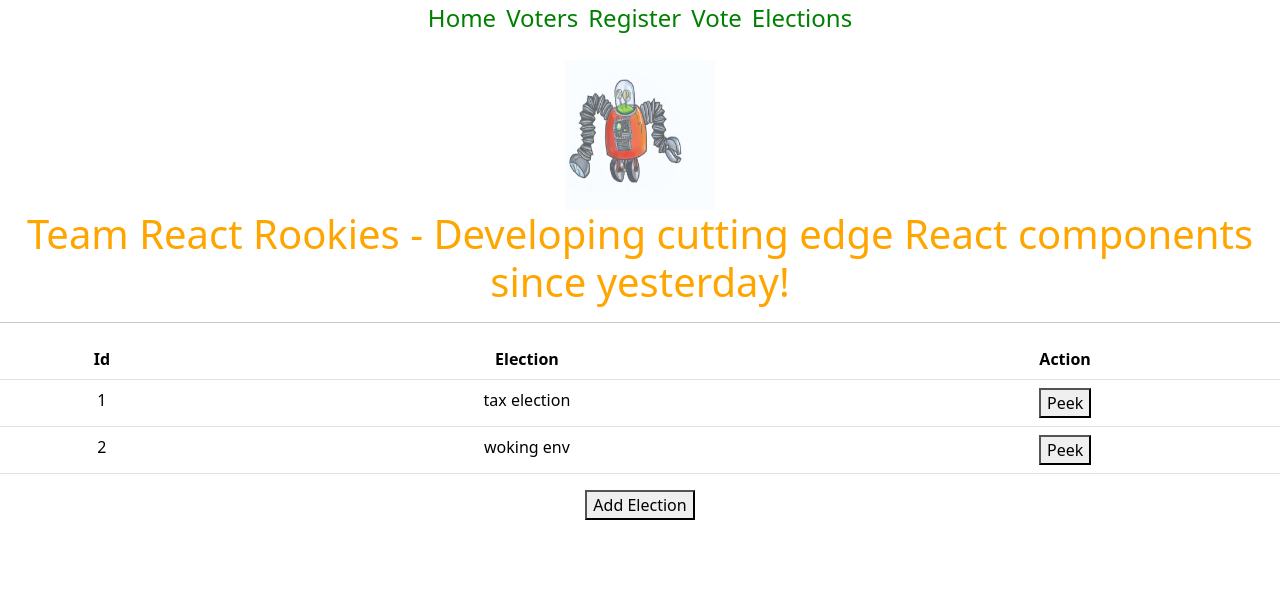
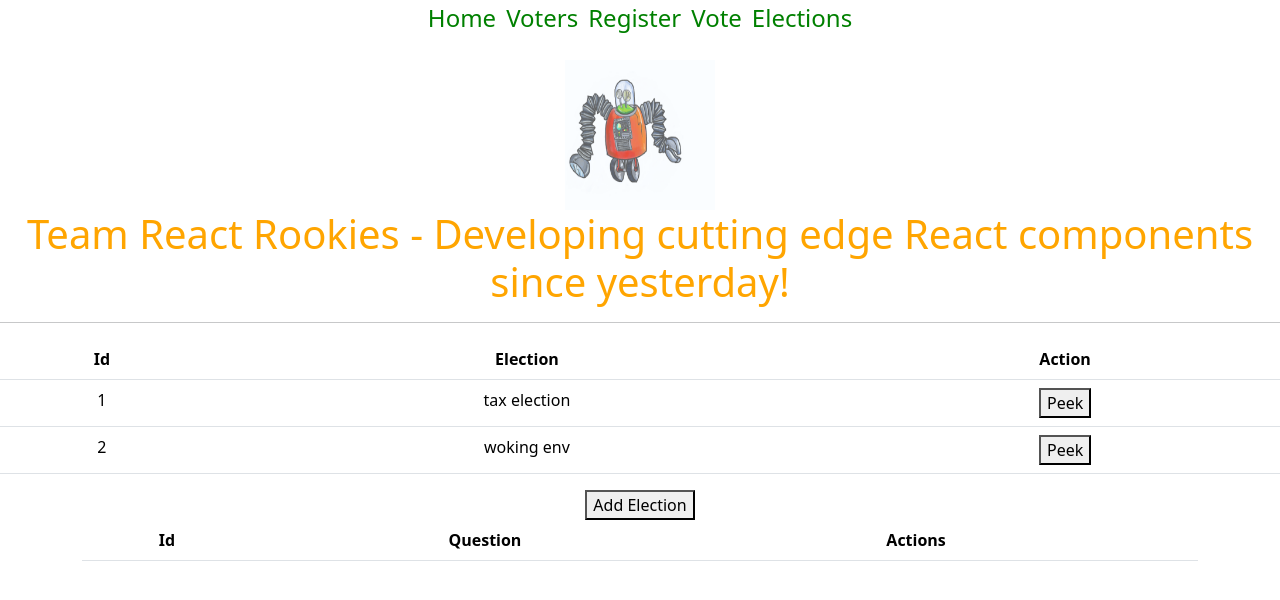
Before and after one commit to agermenos/bootcamp, a React (Create React App) app: page /elections in a window 1280 px wide. Shown: the top 600 px of the page. Built offline with nearby package versions, Linux system fonts and the light colour scheme; data requests are answered from the project's data file.

Commit message:
Updates to NewQuestionForm

```diff
--- a/src/components/ElectionTable.jsx
+++ b/src/components/ElectionTable.jsx
@@ -4,20 +4,40 @@ import NewQuestionForm from './NewQuestionForm';
 
 function ElectionTable(props) {
     const {isNew, electionFormValue} = props;
-    const [electionForm, setElectionForm] = useState(electionFormValue);
+    const [electionForm, setElectionForm] = useState({});
+
+    useEffect (
+        () => {
+            !isNew && electionFormValue?
+            setElectionForm({
+                id: electionFormValue.id + 0,
+                description: electionFormValue.description + "",
+                questions: electionFormValue.questions?[...electionFormValue.questions]:[]
+            }):
+            setElectionForm({
+                    id: null,
+                    description: null,
+                    questions: []
+            })
+        }, [electionFormValue, isNew]
+    )
 
     const addQuestion = (question) => {
         const myElectionForm = electionForm?{
             id: electionForm.id || null,
-            descripion: electionForm.descripion || "test",
-            questions: electionForm.questions || []
+            descripion: electionForm.description || "test",
+            questions: [...electionForm.questions] || []
         }:{
             description:"test",
             questions:[]
         };
-        myElectionForm.questions.push(question);
+        myElectionForm.questions.push(
+            {   id: myElectionForm.questions.length + 1,
+                description: question});
         setElectionForm({
-            ...myElectionForm
+            id: myElectionForm.id + 0,
+            description: myElectionForm.description + "",
+            questions: [...myElectionForm.questions]
         });
     }
 
@@ -26,10 +46,10 @@ function ElectionTable(props) {
 
             {electionForm && electionForm.description?
                 <div>
-                    {electionForm.description?
+                    {/* {electionForm.description?
                         <label for="basic-url">{electionForm.description}</label>:
                         <NewQuestionForm></NewQuestionForm>
-                    }
+                    } */}
                     <table className="table">
                         <thead>
                             <tr>
@@ -50,6 +70,7 @@ function ElectionTable(props) {
             :<null/>}
             {isNew &&
                 <NewQuestionForm addQuestion={addQuestion}/>
+
             }
         </div>
     );
--- a/src/components/ElectionTool.jsx
+++ b/src/components/ElectionTool.jsx
@@ -53,7 +53,7 @@ function ElectionTool(props){
             <button onClick={() => addElection()}>Add Election</button>
             {showElectionForm &&
                 <div>
-                    <ElectionTable isNew={showElectionForm} addElection={addElection}></ElectionTable>
+                    <ElectionTable isNew={showElectionForm} electionFormValue={selectedElection} addElection={addElection}></ElectionTable>
                 </div>
             }
             {!showElectionForm &&
--- a/src/components/NewQuestionForm.jsx
+++ b/src/components/NewQuestionForm.jsx
@@ -1,4 +1,3 @@
-import { useState, useEffect } from "react";
 import QuestionFormItem from './QuestionFormItem';
 
 function NewQuestionForm(props) {
@@ -6,7 +5,7 @@ function NewQuestionForm(props) {
     return (
         <div className="container">
             <label for="basic-url">Election Form</label>
-            <QuestionFormItem id="txt-question" value="Question" addQuestion={addQuestion} propertyName="question" />
+            <QuestionFormItem id="txt-question" value="Question" content="" addQuestion={addQuestion} propertyName="question" />
         </div>
     )
 }
```
